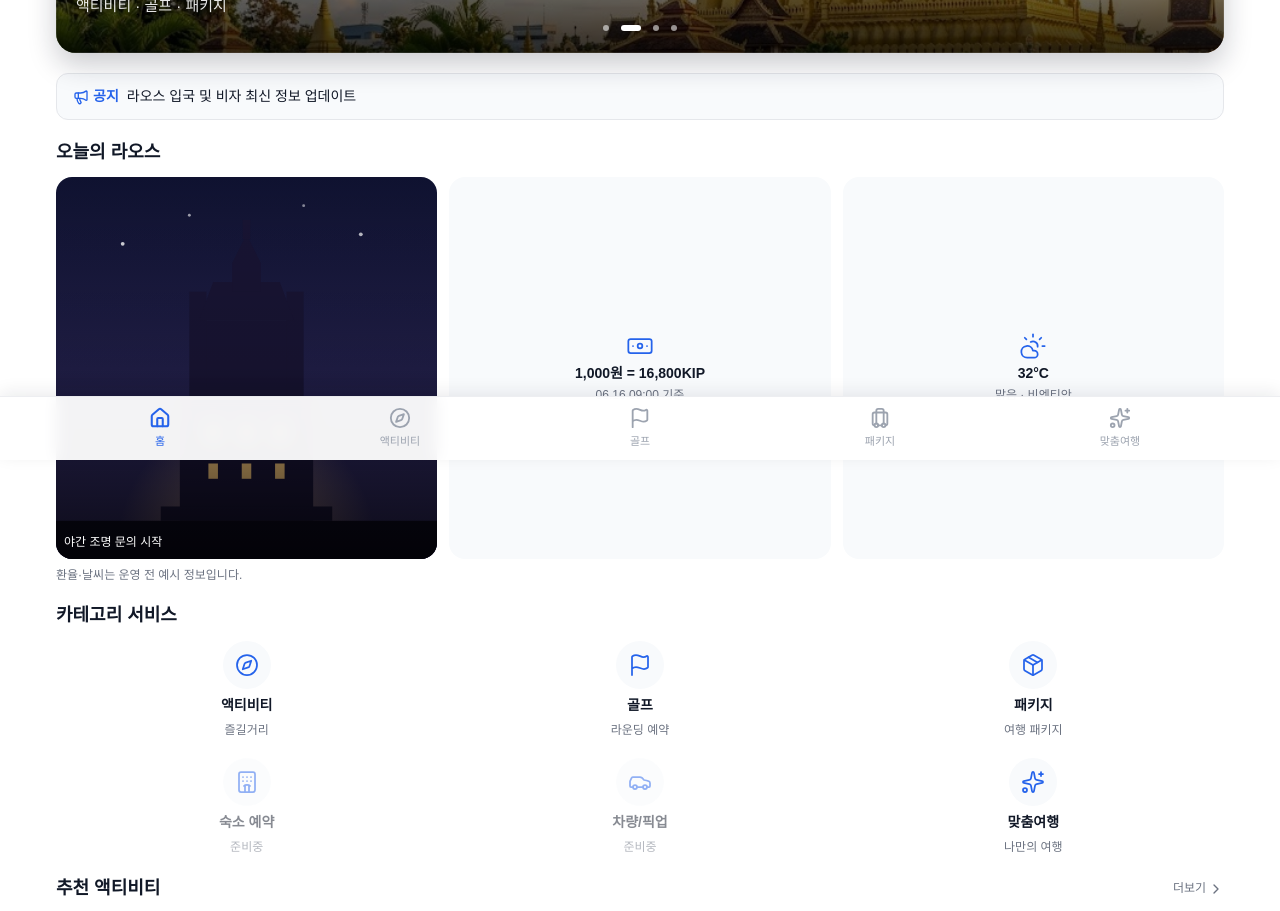
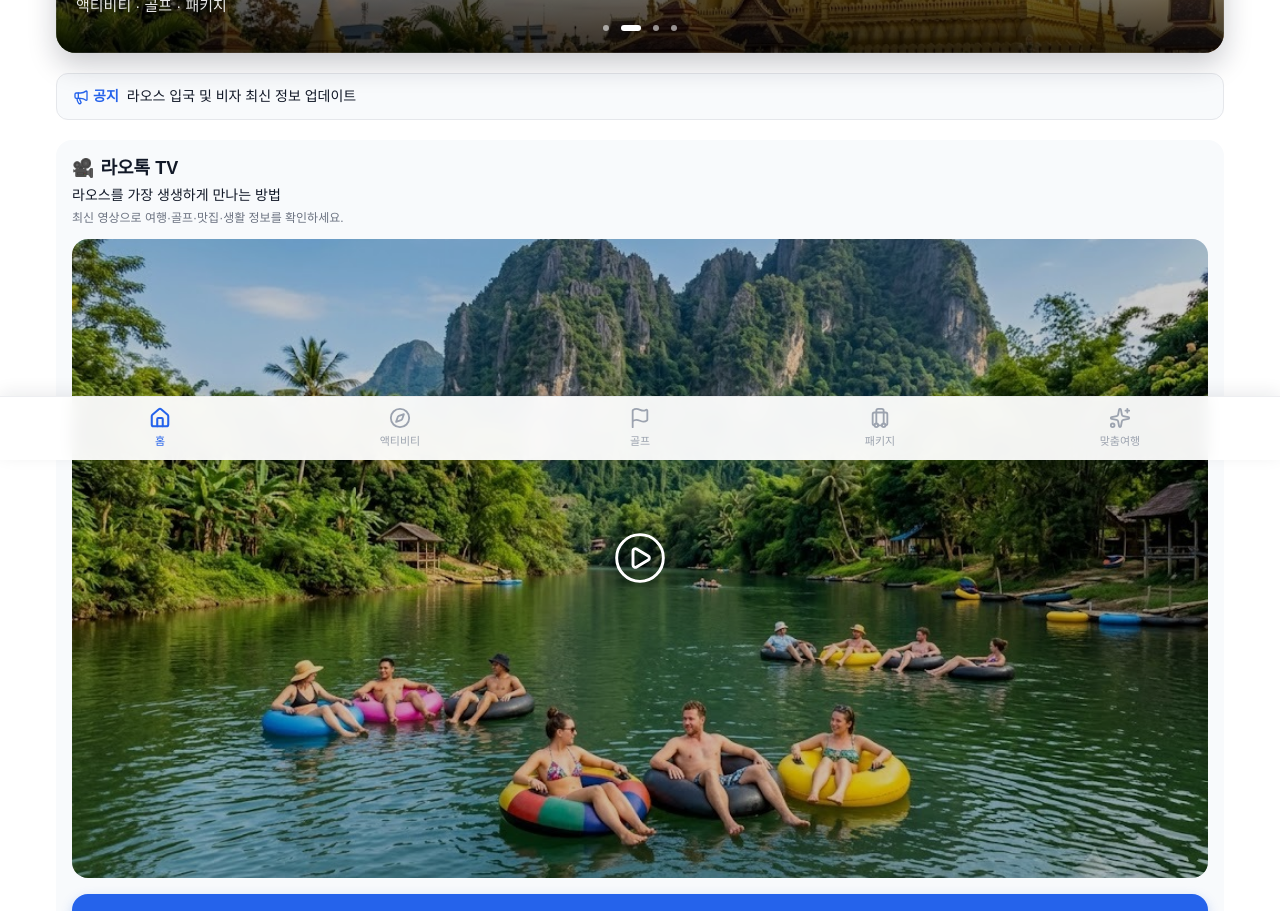
Before and after one commit to yiczxcv-arch/LAOTALK-2.0, a Next.js app: page / in a window 1280 px wide. Shown: the part 340-1251 px from the top of the page. Built offline with nearby package versions, Linux system fonts and the light colour scheme; a web font is replaced by a local one.

Commit message:
feat: add LAOTALK TV section

```diff
--- /dev/null
+++ b/components/home/LaotalkTv.tsx
@@ -0,0 +1,51 @@
+import { ExternalLink, PlayCircle } from "lucide-react";
+import { IMAGES } from "@/lib/data/images";
+
+const YOUTUBE_CHANNEL_URL = "https://youtube.com/@laotalk_official";
+
+/** 라오톡 TV — 브랜드 콘텐츠 허브 안내 섹션. 유튜브 API 연동/자동 영상 불러오기 없이 채널 링크만 제공한다. */
+function LaotalkTv() {
+  return (
+    <section className="px-4 pt-5">
+      <div className="rounded-card bg-surface p-4">
+        <p className="flex items-center gap-1.5 text-title2 text-foreground">
+          <span aria-hidden="true">🎥</span>
+          라오톡 TV
+        </p>
+        <p className="mt-1 text-body2 text-foreground">라오스를 가장 생생하게 만나는 방법</p>
+        <p className="mt-1 text-caption2 text-muted-foreground">
+          최신 영상으로 여행·골프·맛집·생활 정보를 확인하세요.
+        </p>
+
+        <div className="relative mt-3 aspect-video overflow-hidden rounded-card">
+          {/* eslint-disable-next-line @next/next/no-img-element */}
+          <img
+            src={IMAGES.tubing}
+            alt=""
+            aria-hidden="true"
+            className="size-full object-cover"
+            loading="lazy"
+          />
+          <div className="absolute inset-0 flex items-center justify-center bg-black/20">
+            <PlayCircle
+              className="size-14 text-white drop-shadow-[0_2px_6px_rgba(0,0,0,0.5)]"
+              strokeWidth={1.25}
+            />
+          </div>
+        </div>
+
+        <a
+          href={YOUTUBE_CHANNEL_URL}
+          target="_blank"
+          rel="noopener noreferrer"
+          className="mt-4 inline-flex h-14 w-full items-center justify-center gap-2 rounded-button bg-primary px-6 text-button text-primary-foreground shadow-[0_4px_12px_rgba(37,99,235,0.25)] transition-[background-color,transform] duration-150 hover:bg-primary-hover active:scale-[0.98] active:bg-primary-hover"
+        >
+          유튜브 채널 바로가기
+          <ExternalLink className="size-5" />
+        </a>
+      </div>
+    </section>
+  );
+}
+
+export { LaotalkTv };
--- a/src/app/(site)/page.tsx
+++ b/src/app/(site)/page.tsx
@@ -1,5 +1,6 @@
 import { HeroBanner } from "@/components/home/HeroBanner";
 import { NoticeBar } from "@/components/home/NoticeBar";
+import { LaotalkTv } from "@/components/home/LaotalkTv";
 import { TodayLaos } from "@/components/home/TodayLaos";
 import { CategoryServices } from "@/components/home/CategoryServices";
 import { RecommendedActivities } from "@/components/home/RecommendedActivities";
@@ -16,6 +17,7 @@ export default function Home() {
     <div className="mx-auto max-w-[1200px] pb-4">
       <HeroBanner />
       <NoticeBar />
+      <LaotalkTv />
       <TodayLaos />
       <CategoryServices />
       <RecommendedActivities />
```
